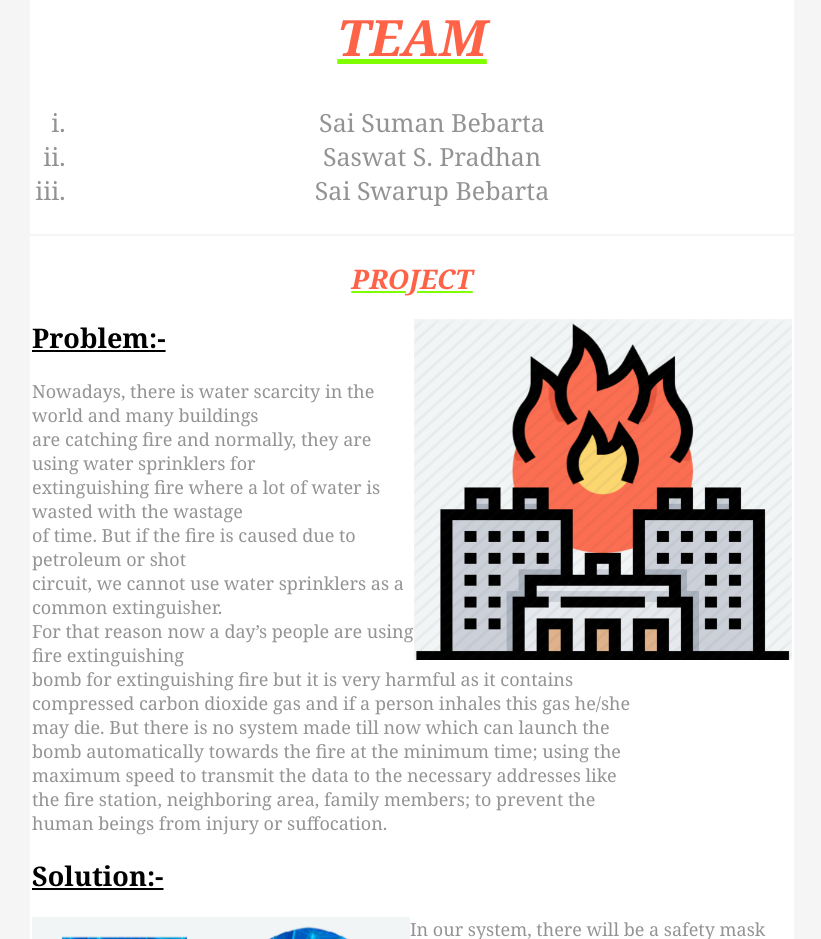
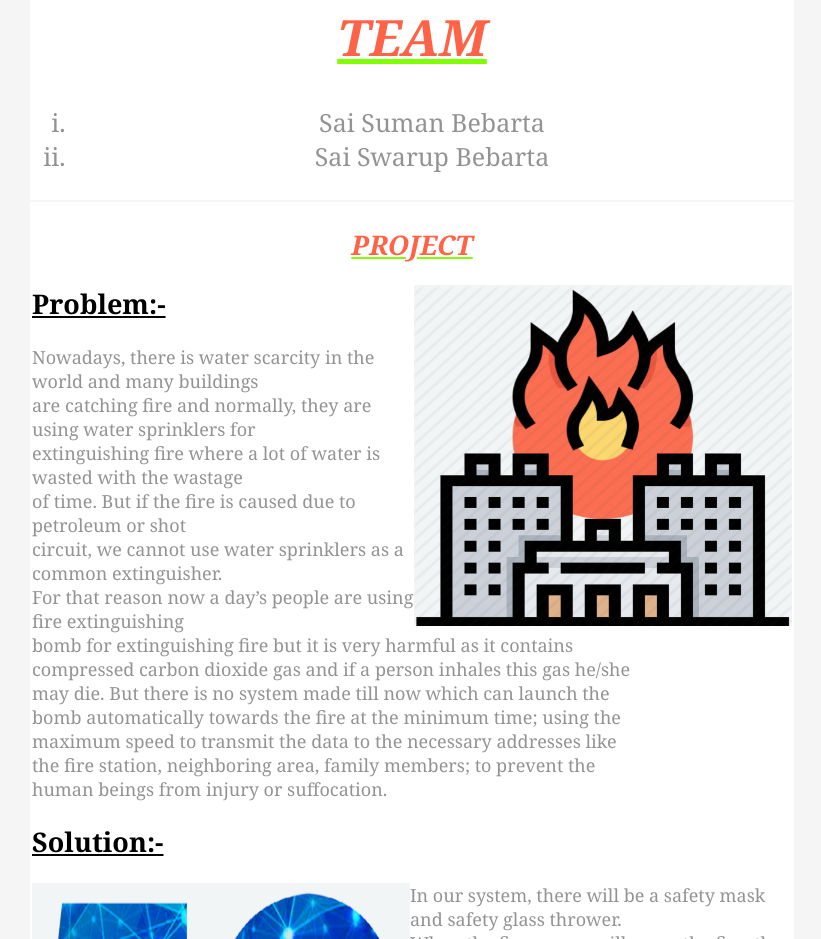
Before and after one commit to xbosys/exbosys.github.io, a plain HTML site: page index.html in a window 1280 px wide. Shown: the part 1099-2038 px from the top of the page, without its empty margins (228-1049 px from the left). Drawn offline with Linux system fonts and the light colour scheme.

Commit message:
Update index.html

```diff
--- a/index.html
+++ b/index.html
@@ -33,9 +33,8 @@
     <div id="Team">
         <h1><em>TEAM</em></h1>
         <ol type="i">
-            <li>Sai Suman Bebarta </li>
-            <li>Saswat S. Pradhan</li>
-            <li>Sai Swarup Bebarta</li>
+           <li>Sai Suman Bebarta </li>
+           <li>Sai Swarup Bebarta</li>
         </ol>
 
 
```
